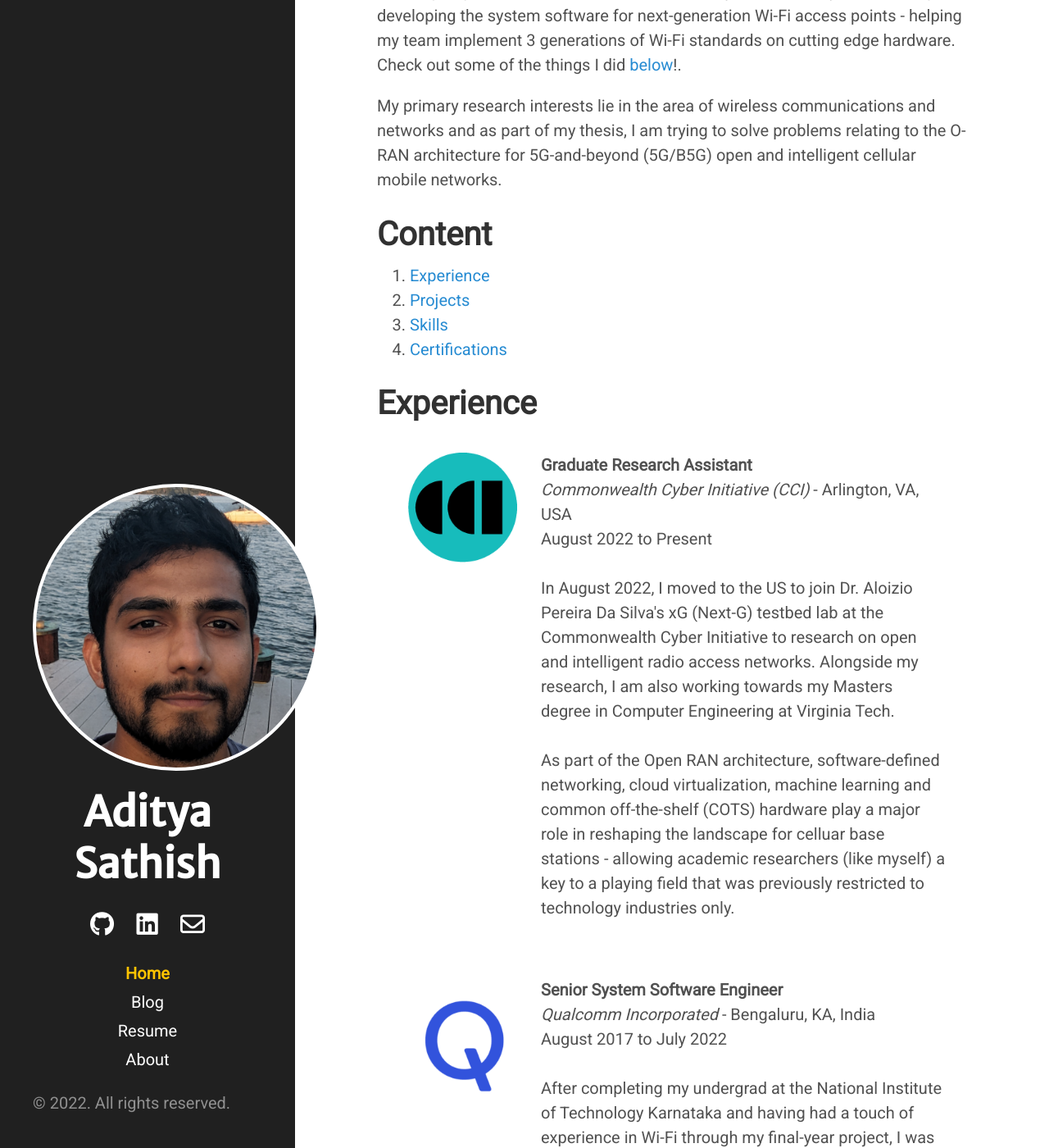
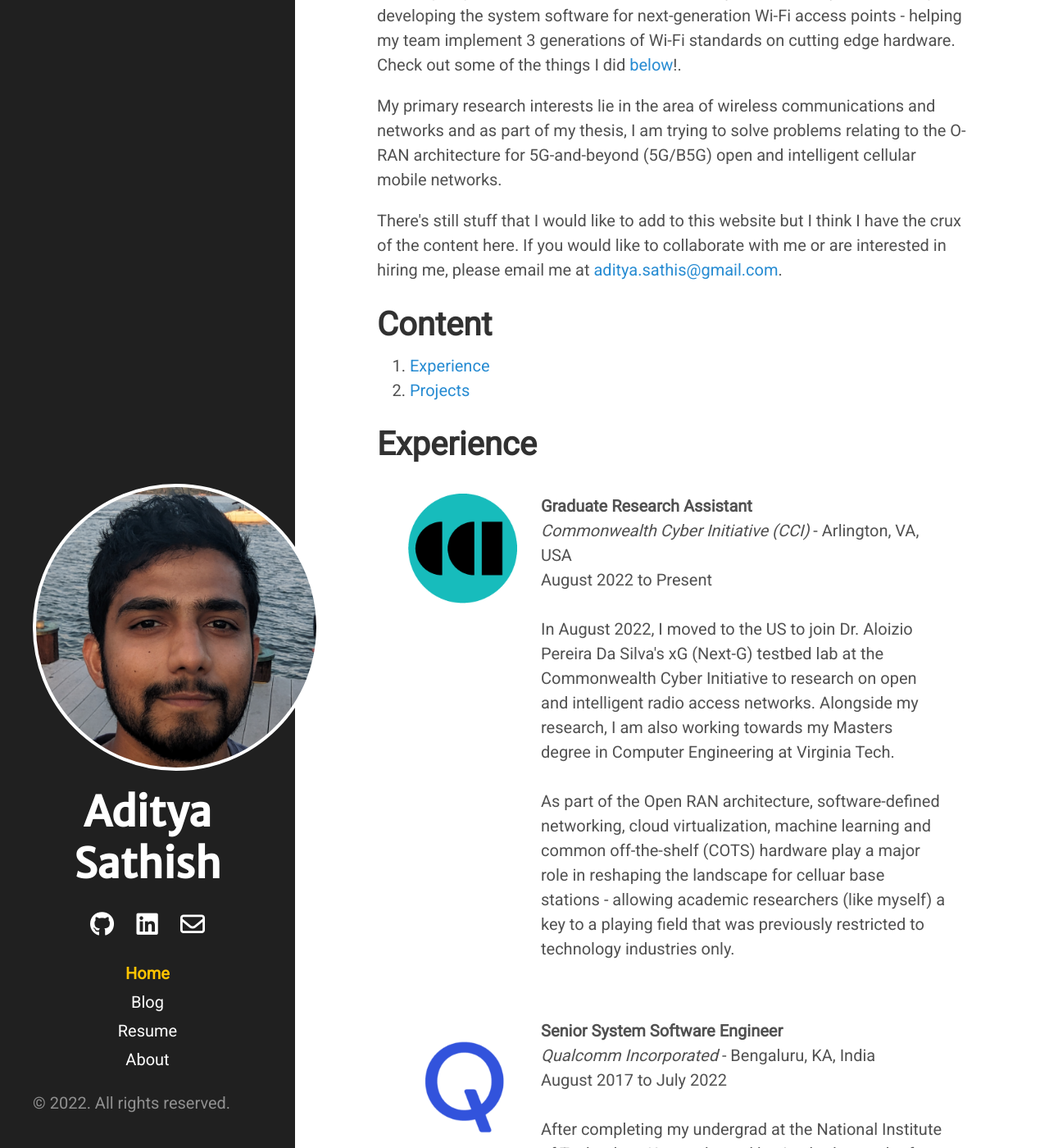
Before and after one commit to adityasathis/adityasathis.github.io, a Jekyll site: the page built from index.html, in a window 1280 px wide and 1400 px high, scrolled down 353 px. Shown: the whole window at 82% size. Built offline with Jekyll 4.4.1, drawn with Linux system fonts in a browser that asks for light colours; some of the changed text lies outside the part shown.

Commit message:
Completed v1.0 of my website.
It's live now!

```diff
--- a/_includes/sidebar.html
+++ b/_includes/sidebar.html
@@ -7,16 +7,16 @@
           {{ site.description }}
       </p>
       <p class="social-links">
-          <a href="#"><i class="fa-brands fa-github"></i></a>
-          <a href="#"><i class="fa-brands fa-linkedin"></i></a>
-          <a href="#"><i class="fa-regular fa-envelope"></i></a>
+          <a href="https://github.com/adityasathis"><i class="fa-brands fa-github"></i></a>
+          <a href="https://linkedin.com/in/adityasathis"><i class="fa-brands fa-linkedin"></i></a>
+          <a href="mailto:aditya.sathis@gmail.com"><i class="fa-regular fa-envelope"></i></a>
       </p>
     </div>
 
     <nav class="sidebar-nav">
       <a class="sidebar-nav-item{% if page.url == '/' | site.baseurl %} active{% endif %}" href="{{ site.url }}">Home</a>
       <a class="sidebar-nav-item{% if '/blog/' == page.url %} active{% endif %}" href="/blog/">Blog</a>
-      <a class="sidebar-nav-item{% if '/blog/' == page.url %} active{% endif %}" href="https://drive.google.com/file/d/1NTn4oRcvkWzXoQlSiw2iK14NF7uyBHPz/view?usp=sharing">Resume</a>
+      <a class="sidebar-nav-item" href="https://drive.google.com/file/d/1NTn4oRcvkWzXoQlSiw2iK14NF7uyBHPz/view?usp=sharing">Resume</a>
 
       {% comment %}
         The code below dynamically generates a sidebar nav of pages with
--- a/blog/index.html
+++ b/blog/index.html
@@ -10,7 +10,7 @@
   <div class="post">
     <h1 class="post-title">
       <a href="{{ post.url }}">
-        {{ post.title }} -- {{ paginator.page }}
+        {{ post.title }}
       </a>
     </h1>
 
--- a/index.html
+++ b/index.html
@@ -8,13 +8,13 @@
 <p>I am a Masters student of Computer Engineering at Virginia Tech and also a Graduate Research Assistant at the Commonwealth Cyber Initiative at Arlington, Virginia, USA under Dr. Aloizio Pereira Da Silva.</p>
 <p>Before going back to school, I was in the industry for almost 5 years, working on developing the system software for next-generation Wi-Fi access points - helping my team implement 3 generations of Wi-Fi standards on cutting edge hardware. Check out some of the things I did <a href="#projects">below</a>!.</p>
 <p>My primary research interests lie in the area of wireless communications and networks and as part of my thesis, I am trying to solve problems relating to the O-RAN architecture for 5G-and-beyond (5G/B5G) open and intelligent cellular mobile networks.</p>
+<p>There's still stuff that I would like to add to this website but I think I have the crux of the content here. If you would like to collaborate with me or are interested in hiring me, please email me at <a href="mailto:aditya.sathis@gmail.com">aditya.sathis@gmail.com</a>.</p>
+
 
 <h1>Content</h1>
 <ol>
 	<li><a href="#experience">Experience</a></li>
 	<li><a href="#projects">Projects</a></li>
-	<li><a href="#skills">Skills</a></li>
-	<li><a href="#certifications">Certifications</a></li>
 </ol>
 
 <h1 id="experience">Experience</h1>
@@ -88,6 +88,16 @@
 <h1 id="projects">Projects</h1>
 <div class="box-noflex">
     <p>
+      <b>Deploying a Cloud-Based 5G-and-Beyond Testbed</b>
+      <br>
+      Commonwealth Cyber Initiative (CCI)
+      <br>
+      <br>
+      I am currently working on developing CCI's 5G-and-Beyond (xG) testbed. The work involves tasks across the entire stack of software development - building the cloud infrastructure using OpenStack, developing and deploying applications over this cloud infrastructure using container orchestrators like Kubernetes, building a SDN controlled switch architecture using software like ONOS and working on provisioning common-off-the-shelf (COTS) software-defined radios (SDRs) for working over-the-air with cellular networks.
+    </p>
+</div>
+<div class="box-noflex">
+    <p>
       <b>Automatic Frequency Coordination in 6GHz Spectrum of IEEE 802.11ax (WiFi 6E) access points</b>
       <br>
       Qualcomm Incorporated
@@ -96,3 +106,62 @@
       I worked with teams in Chennai and San Jose to implement the industry's first automatic frequency coordination (or AFC) system for IEEE 802.11 WLAN access points.
     </p>
 </div>
+<div class="box-noflex">
+    <p>
+      <b>CSA Updates for IEEE 802.11be (Wi-Fi 7)</b>
+      <br>
+      Qualcomm Incorporated
+      <br>
+      <br>
+      I worked on enhancing the CSA mechanism to take advantage of multi-link operation in the Wi-Fi 7 specification.
+    </p>
+</div>
+<div class="box-noflex">
+    <p>
+      <b>PPDU Preamble Puncturing Support for IEEE 802.11be (Wi-Fi 7) Access Points</b>
+      <br>
+      Qualcomm Incorporated
+      <br>
+      <br>
+      I was one of the core developers to implement PPDU preamble puncturing - a new feature introduced as part of Wi-Fi 7 where the PPDU can be punctured to avoid blocks of the bandwidth on a per-PPDU basis instead of reconfiguration of operating bandwidth.
+    </p>
+</div>
+<div class="box-noflex">
+    <p>
+      <b>Enhancement of Automatic Channel Selection (ACS) for IEEE 802.11be (Wi-Fi 7) Access Points</b>
+      <br>
+      Qualcomm Incorporated
+      <br>
+      <br>
+      We worked on a novel feature enhancement to incorporate the new data points available as part of the Wi-Fi 7 specification into Qualcomm's proprietary channel selection algorithm.
+    </p>
+</div>
+<div class="box-noflex">
+    <p>
+      <b>Productization of Wide Band (5-7GHz) Wi-Fi access points</b>
+      <br>
+      Qualcomm Incorporated
+      <br>
+      <br>
+      I was a core-developer to implement support for seamless operation across the 5GHz and 6GHz bands in IEEE 802.11ax (or Wi-Fi 6/6E) operation on a brand-new hardware platform. This was a relatively complex project that involved carefully understanding the protocol limitations in both bands, keeping in mind the backward compatibility requirements on 5GHz and the lack thereof on the newer 6GHz spectrum. I also applied for an invention declaration form for a novel way to propagate spectrum capabilties to all devices in a wireless network.
+    </p>
+</div>
+<div class="box-noflex">
+    <p>
+      <b>Miscellaneous Improvements in Quality-of-Service and Channel Management of Qualcomm's Wireless Drivers</b>
+      <br>
+      Qualcomm Incorporated
+      <br>
+      <br>
+      I was a core developer for numerous features involving the improvement of channel management and quality of service in Qualcomm's open source and proprietary wireless drivers. These include:
+      <ul>
+        <li>Improving the quality-of-service of multicast video streaming with a novel way to manage AMSU frame transmission.</li>
+        <li>Improving the dynamic management of uplink bandwidth of clients to their respective access points in a network.</li>
+      </ul>
+    </p>
+</div>
+
+<h1 id="skills">Skills</h1>
+<p><b>Technical Domains</b>: Computer Networks, IEEE 802.11 Wireless Networks, 5G, 4G LTE, Operating Systems, Linux Kernel, Embedded Programming, Computer Organization and Architecture, Machine Learning, Deep Learning</p>
+<p><b>Languages</b>: C, C++, Python, Bash, ARM Assembly, MIPS Assembly</p>
+<p><b>Tools</b>: GNU Utils (GCC, GDB, etc.), Xilinx ISE, MATLAB/GNU Octave, Docker, Kubernetes, Helm, OpenStack, ONOS, Aether, Trace32, CrashScope, srsRAN, Open5GS, Git</p>
--- a/public/css/hyde.css
+++ b/public/css/hyde.css
@@ -251,6 +251,22 @@
   padding: 5px;
 }
 
+.tag-red {
+  border-radius: 5%;
+  padding: 10px;
+  background: red;
+  color: #fff;
+  word-wrap: break-word;
+}
+
+.tag-red:hover,
+.tag-blue:hover,
+.tag-black:hover,
+.tag-yellow:hover,
+.tag-green:hover {
+  background: grey;
+  color: black;
+}
 
 /*
  * Themes
```
Also changed, not shown: _posts/2022-09-17-my-blog.md (added, +10 -0 lines), _posts/nopublic-2012-02-06-whats-jekyll.md (renamed from _posts/2012-02-06-whats-jekyll.md), _posts/nopublic-2012-02-07-example-content.md (renamed from _posts/2012-02-07-example-content.md), _posts/nopublic-2013-12-28-introducing-hyde.md (renamed from _posts/2013-12-28-introducing-hyde.md), 12 other files.
